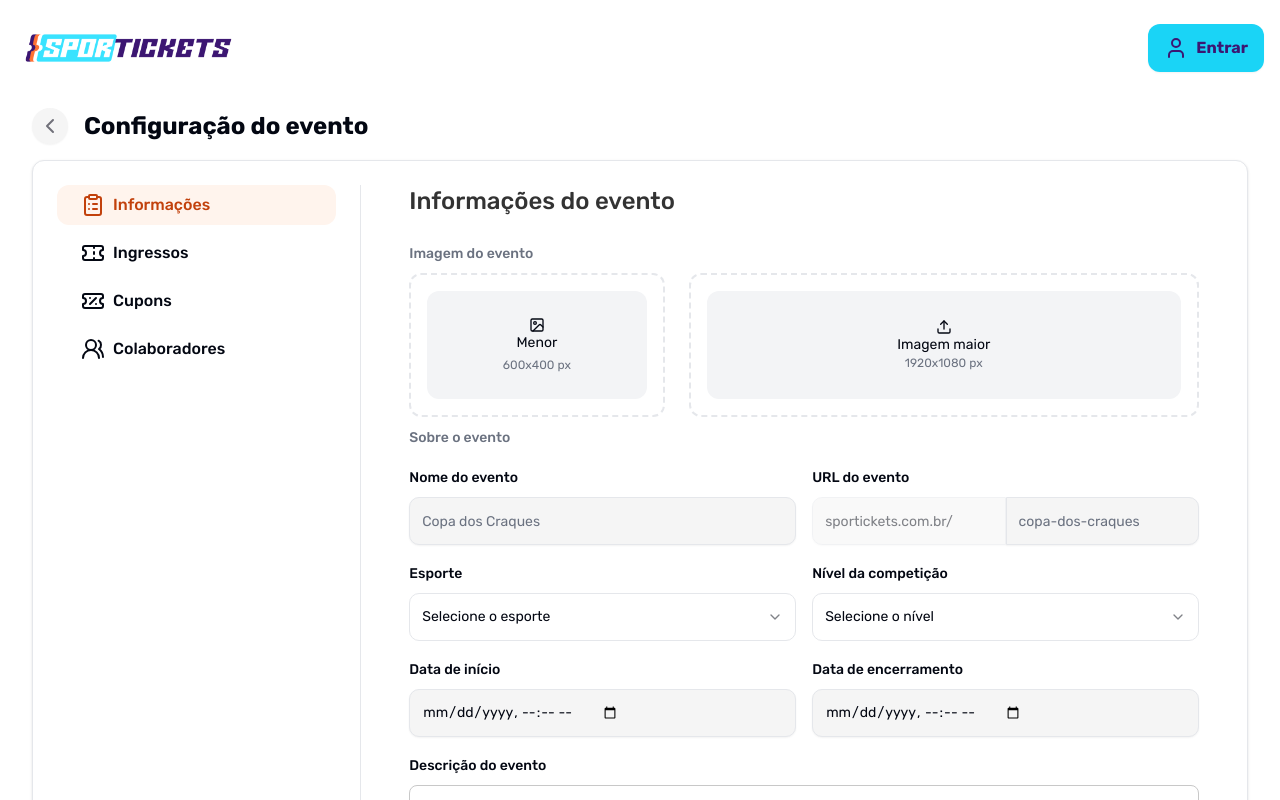
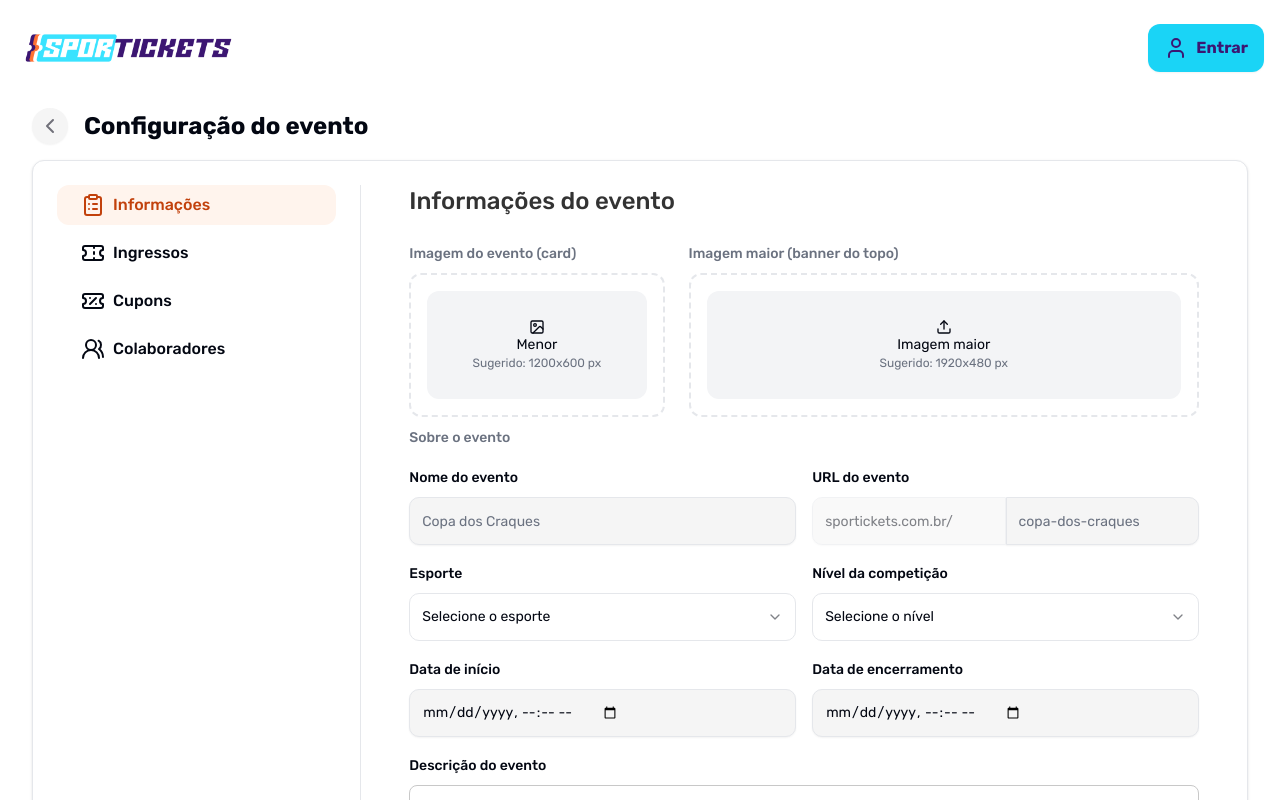
Before and after one commit to SporTickets-Repo/SporTickets-Front, a Next.js app: page /evento/criar in a window 1280 px wide. Shown: the top 800 px of the page. Built offline with nearby package versions, Linux system fonts and the light colour scheme; no server answers.

Commit message:
feat: update image labels and suggestions in organizer create form

```diff
--- a/components/pages/profile/organizer/create-form-tabs/info-tab.tsx
+++ b/components/pages/profile/organizer/create-form-tabs/info-tab.tsx
@@ -98,7 +98,7 @@ export function InfoTab() {
       <div className="flex flex-col sm:flex-row gap-0 sm:gap-6 h-auto sm:h-40">
         <div className="w-full sm:w-1/3">
           <FormLabel htmlFor="event-cover" className="text-muted-foreground">
-            Imagem do evento
+            Imagem do evento (card)
           </FormLabel>
           <div
             className="mt-2 border-2 border-dashed rounded-lg p-4 cursor-pointer transition-colors h-32 sm:h-[90%] flex flex-col items-center justify-center gap-2"
@@ -113,12 +113,12 @@ export function InfoTab() {
                 className="w-full h-full rounded-lg object-cover"
               />
             ) : (
-              <div className="flex flex-col justify-center items-center p-2 bg-gray-100 rounded-lg w-full h-full">
+              <div className="flex flex-col justify-center items-center p-2 bg-gray-100 rounded-lg w-full h-full text-center">
                 <ImageIcon className="w-4 h-4" />
-                <div className="flex flex-col items-center gap-1">
-                  <p className="text-sm">Menor</p>
-                  <p className="text-xs text-muted-foreground">600x400 px</p>
-                </div>
+                <p className="text-sm">Menor</p>
+                <p className="text-xs text-muted-foreground">
+                  Sugerido: 1200x600 px
+                </p>
               </div>
             )}
           </div>
@@ -132,7 +132,9 @@ export function InfoTab() {
         </div>
 
         <div className="w-full sm:w-2/3">
-          <FormLabel className="invisible">Spacer</FormLabel>
+          <FormLabel className="text-muted-foreground">
+            Imagem maior (banner do topo)
+          </FormLabel>
           <div
             className="sm:mt-2 border-2 border-dashed rounded-lg p-4 cursor-pointer transition-colors h-32 sm:h-[90%] flex flex-col items-center justify-center gap-2"
             onClick={() => mainImageRef.current?.click()}
@@ -143,13 +145,15 @@ export function InfoTab() {
                 alt="Imagem maior"
                 width={1920}
                 height={1080}
-                className="w-full h-full object-cover"
+                className="w-full h-full object-cover rounded-lg "
               />
             ) : (
-              <div className="flex flex-col justify-center items-center p-2 bg-gray-100 rounded-lg w-full h-full">
+              <div className="flex flex-col justify-center items-center p-2 bg-gray-100 rounded-lg w-full h-full text-center">
                 <Upload className="w-4 h-4" />
                 <p className="text-sm">Imagem maior</p>
-                <p className="text-xs text-muted-foreground">1920x1080 px</p>
+                <p className="text-xs text-muted-foreground">
+                  Sugerido: 1920x480 px
+                </p>
               </div>
             )}
           </div>
```
